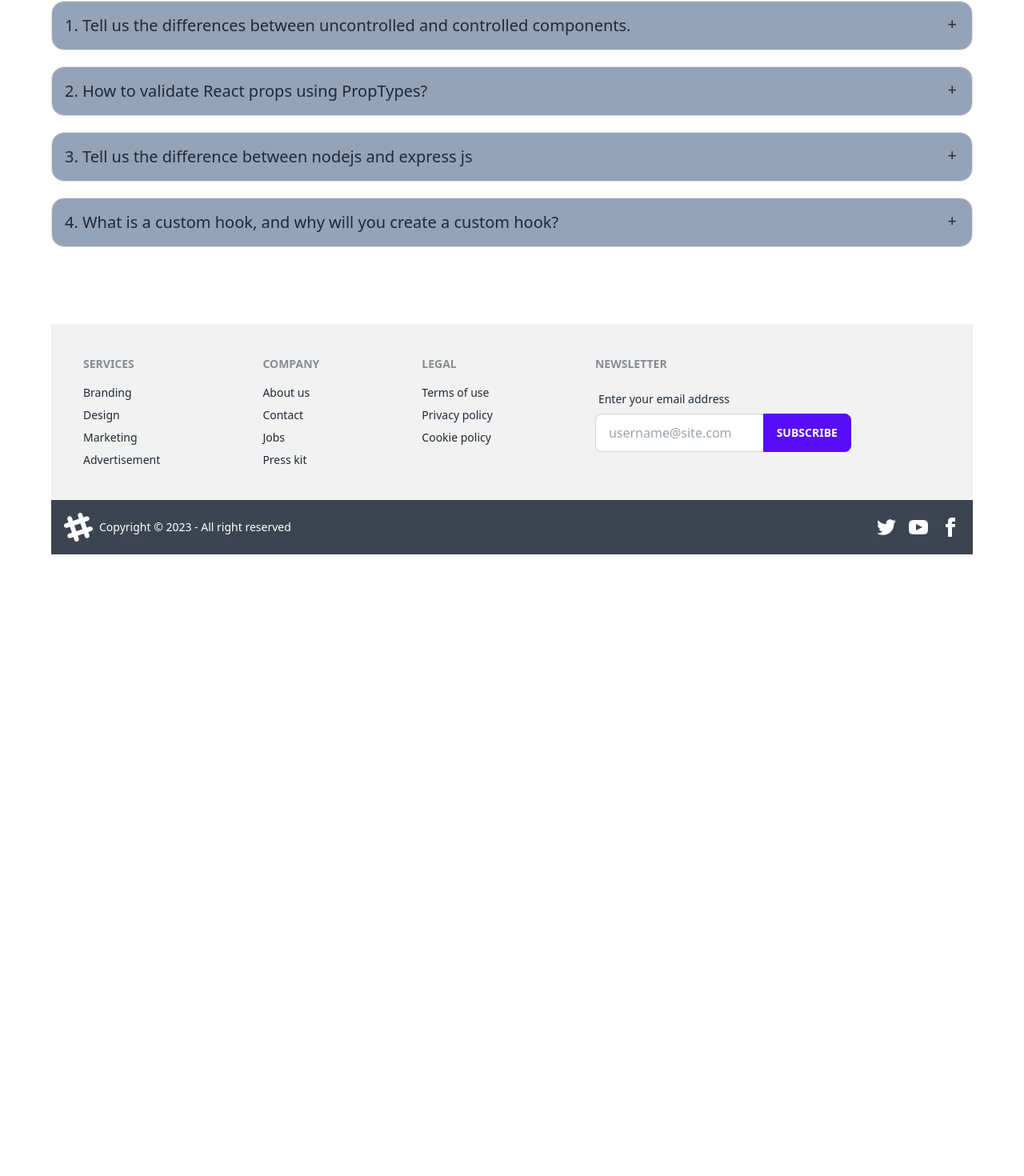
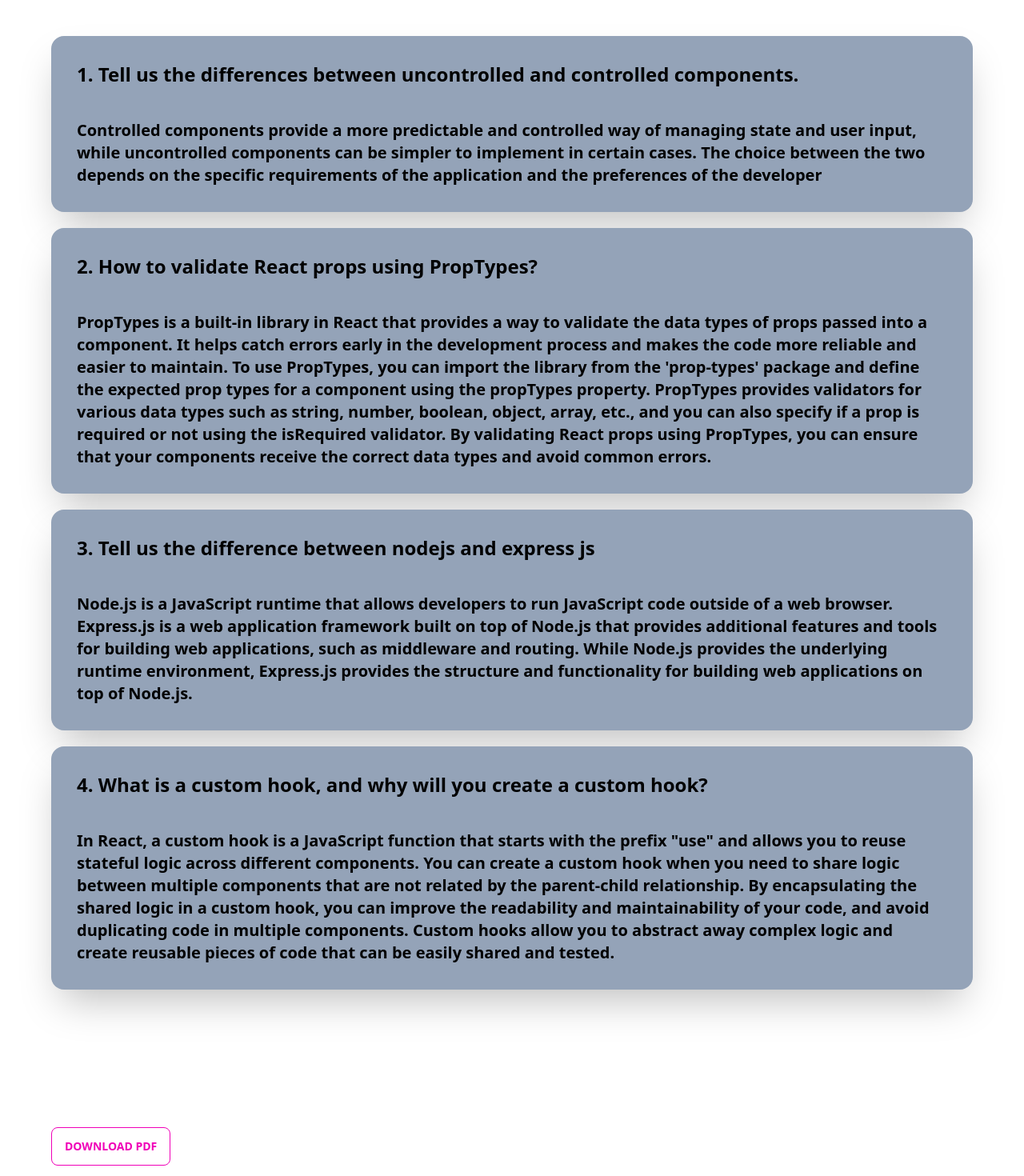
Before and after one commit to samimhossainsujon/Bangla-Bazar-Restaurant, a React (Create React App) app: page /blog in a window 1280 px wide. Shown: the part 109-1579 px from the top of the page at 80% size. Before the commit the page ends 822 px from the top, so only its background shows below. Built offline with nearby package versions, Linux system fonts and the light colour scheme; no server answers.

Commit message:
downlode pdf button added

```diff
--- a/package.json
+++ b/package.json
@@ -16,8 +16,10 @@
     "react": "^18.2.0",
     "react-dom": "^18.2.0",
     "react-icons": "^4.8.0",
+    "react-lazy-load": "^4.0.1",
     "react-router-dom": "^6.11.0",
     "react-scripts": "5.0.1",
+    "react-to-print": "^2.14.12",
     "sort-by": "^1.2.0",
     "web-vitals": "^2.1.4"
   },
--- a/src/components/Blog/Blog.js
+++ b/src/components/Blog/Blog.js
@@ -1,54 +1,74 @@
-import React from "react";
+import React, { useRef } from "react";
+import ReactToPrint from "react-to-print";
 
 
 const Blogs = () => {
+
+    const ref = useRef();
     return (
         <div>
+            <div className="py-6" ref={ref} >
 
+                <div className="card w-full bg-slate-400 shadow-2xl mt-5 mb-5">
+                    <div className="card-body">
+                        <h2 className="card-title text-2xl font-bold text-black"> 1. Tell us the differences between uncontrolled and controlled components.</h2>
+                        <p className="mt-8 text-xl font-semibold text-black">Controlled components provide a more predictable and controlled way of managing state and user input, while uncontrolled components can be simpler to implement in certain cases. The choice between the two depends on the specific requirements of the application and the preferences of the developer</p>
 
-
-            <div tabIndex={0} className="bg-slate-400 mt-5 mb-5 collapse collapse-plus border border-base-300 bg-base-100 rounded-box">
-                <div className="collapse-title text-xl font-medium">
-                    1. Tell us the differences between uncontrolled and controlled components.
-                </div>
-                <div className="collapse-content">
-                    <p> Controlled components provide a more predictable and controlled way of managing state and user input, while uncontrolled components can be simpler to implement in certain cases. The choice between the two depends on the specific requirements of the application and the preferences of the developer</p>
                     </div>
                 </div>
 
 
 
-            <div tabIndex={0} className="bg-slate-400 mt-5 mb-5 collapse collapse-plus border border-base-300 bg-base-100 rounded-box">
-                <div className="collapse-title text-xl font-medium">
-                    2. How to validate React props using PropTypes?
-                </div>
-                <div className="collapse-content">
-                    <p>PropTypes is a built-in library in React that provides a way to validate the data types of props passed into a component. It helps catch errors early in the development process and makes the code more reliable and easier to maintain. To use PropTypes, you can import the library from the 'prop-types' package and define the expected prop types for a component using the propTypes property. PropTypes provides validators for various data types such as string, number, boolean, object, array, etc., and you can also specify if a prop is required or not using the isRequired validator. By validating React props using PropTypes, you can ensure that your components receive the correct data types and avoid common errors.</p>
+                <div className="card w-full bg-slate-400 shadow-2xl mt-5 mb-5">
+                    <div className="card-body">
+                        <h2 className="card-title text-2xl font-bold text-black"> 2. How to validate React props using PropTypes?</h2>
+                        <p className="mt-8 text-xl font-semibold text-black">PropTypes is a built-in library in React that provides a way to validate the data types of props passed into a component. It helps catch errors early in the development process and makes the code more reliable and easier to maintain. To use PropTypes, you can import the library from the 'prop-types' package and define the expected prop types for a component using the propTypes property. PropTypes provides validators for various data types such as string, number, boolean, object, array, etc., and you can also specify if a prop is required or not using the isRequired validator. By validating React props using PropTypes, you can ensure that your components receive the correct data types and avoid common errors.</p>
+
                     </div>
                 </div>
 
 
-            <div tabIndex={0} className="bg-slate-400 mt-5 mb-5 collapse collapse-plus border border-base-300 bg-base-100 rounded-box">
-                <div className="collapse-title text-xl font-medium">
-                    3. Tell us the difference between nodejs and express js
-                </div>
-                <div className="collapse-content">
-                    <p>Node.js is a JavaScript runtime that allows developers to run JavaScript code outside of a web browser. Express.js is a web application framework built on top of Node.js that provides additional features and tools for building web applications, such as middleware and routing. While Node.js provides the underlying runtime environment, Express.js provides the structure and functionality for building web applications on top of Node.js.</p>
+
+                <div className="card w-full bg-slate-400 shadow-2xl mt-5 mb-5">
+                    <div className="card-body">
+                        <h2 className="card-title text-2xl font-bold text-black">3. Tell us the difference between nodejs and express js</h2>
+                        <p className="mt-8 text-xl font-semibold text-black">Node.js is a JavaScript runtime that allows developers to run JavaScript code outside of a web browser. Express.js is a web application framework built on top of Node.js that provides additional features and tools for building web applications, such as middleware and routing. While Node.js provides the underlying runtime environment, Express.js provides the structure and functionality for building web applications on top of Node.js.</p>
+
                     </div>
                 </div>
 
 
-            <div tabIndex={0} className="bg-slate-400 mt-5 mb-5 collapse collapse-plus border border-base-300 bg-base-100 rounded-box">
-                <div className="collapse-title text-xl font-medium">
-                    4. What is a custom hook, and why will you create a custom hook?
-                </div>
-                <div className="collapse-content">
-                    <p>In React, a custom hook is a JavaScript function that starts with the prefix "use" and allows you to reuse stateful logic across different components. You can create a custom hook when you need to share logic between multiple components that are not related by the parent-child relationship. By encapsulating the shared logic in a custom hook, you can improve the readability and maintainability of your code, and avoid duplicating code in multiple components. Custom hooks allow you to abstract away complex logic and create reusable pieces of code that can be easily shared and tested.</p>
+                <div className="card w-full bg-slate-400 shadow-2xl mt-5 mb-5">
+                    <div className="card-body">
+                        <h2 className="card-title text-2xl font-bold text-black"> 4. What is a custom hook, and why will you create a custom hook?</h2>
+                        <p className="mt-8 text-xl font-semibold text-black">In React, a custom hook is a JavaScript function that starts with the prefix "use" and allows you to reuse stateful logic across different components. You can create a custom hook when you need to share logic between multiple components that are not related by the parent-child relationship. By encapsulating the shared logic in a custom hook, you can improve the readability and maintainability of your code, and avoid duplicating code in multiple components. Custom hooks allow you to abstract away complex logic and create reusable pieces of code that can be easily shared and tested.</p>
+
                     </div>
                 </div>
 
 
+
+
+
+
+
+
+
+
+
+
             </div>
+
+            <div className="mt-32">
+                <ReactToPrint
+                    trigger={() => (
+                        <button className="btn btn-outline btn-secondary">Download PDf</button>
+                    )}
+                    content={() => ref.current}
+                />
+            </div>
+        </div>
+
     );
 };
 
--- a/src/components/ChefCart/ChefCart.js
+++ b/src/components/ChefCart/ChefCart.js
@@ -1,6 +1,7 @@
 import React from "react";
 import { Link } from "react-router-dom";
 import { AiFillLike } from "react-icons/ai";
+import LazyLoad from "react-lazy-load";
 
 const ChefCart = ({ Chefdata }) => {
   const {
@@ -25,7 +26,11 @@ const ChefCart = ({ Chefdata }) => {
     <div className="card w-96 bg-slate-300 shadow-xl  ">
       <div className="avatar  justify-center">
         <div className="w-40 mt-2 rounded-full ring ring-primary ring-offset-base-100 ring-offset-2">
-          <img src={Chef_Picture} />
+
+          <LazyLoad height={200} width={200} threshold={0.5}>
+            <img src={Chef_Picture} />
+          </LazyLoad>
+
         </div>
       </div>
       <div className="card-body">
--- a/src/components/ChefCart/RecipesCart.js
+++ /dev/null
@@ -1,12 +0,0 @@
-import React from 'react';
-
-const RecipesCart = () => {
-
-    return (
-        <div>
-
-        </div>
-    );
-};
-
-export default RecipesCart;
--- a/src/components/Provider/AuthProvider.js
+++ b/src/components/Provider/AuthProvider.js
@@ -18,6 +18,8 @@ const auth = getAuth(app);
 const AuthProvider = ({ children }) => {
   const [user, setUser] = useState(null);
   const [loding, setloding] = useState(true);
+
+
 
   //=========================
   //   SIGN UP
--- a/src/components/Register/Register.js
+++ b/src/components/Register/Register.js
@@ -6,6 +6,8 @@ const Register = () => {
   const { createUser, } = useContext(AuthContext);
   const [error, seterror] = useState();
   const [success, setsuccess] = useState();
+  const [photoUrl, setPhotoUrl] = useState();
+
 
 
   const handelRegister = (event) => {
@@ -127,3 +129,69 @@ const Register = () => {
 
 
 export default Register;
+
+
+
+
+
+
+
+
+
+
+
+
+
+
+
+
+/***
+ * import React, { useState } from 'react';
+import firebase from 'firebase/app';
+import 'firebase/auth';
+
+function Example() {
+  const [email, setEmail] = useState('');
+  const [password, setPassword] = useState('');
+  const [photoUrl, setPhotoUrl] = useState('');
+
+  function handleRegister() {
+    firebase.auth().createUserWithEmailAndPassword(email, password)
+      .then((userCredential) => {
+        // Signed in
+        const user = userCredential.user;
+        // Update profile photo URL
+        user.updateProfile({
+          photoURL: photoUrl
+        }).then(() => {
+          // Profile photo URL updated successfully
+        }).catch((error) => {
+          // Error updating profile photo URL
+        });
+      })
+      .catch((error) => {
+        const errorCode = error.code;
+        const errorMessage = error.message;
+        // Handle error
+      });
+  }
+
+  return (
+    <div>
+      <label>Email:</label>
+      <input type="email" value={email} onChange={(e) => setEmail(e.target.value)} />
+      <br />
+      <label>Password:</label>
+      <input type="password" value={password} onChange={(e) => setPassword(e.target.value)} />
+      <br />
+      <label>Profile Photo URL:</label>
+      <input type="text" value={photoUrl} onChange={(e) => setPhotoUrl(e.target.value)} />
+      <br />
+      <button onClick={handleRegister}>Register</button>
+    </div>
+  );
+}
+
+export default Example;
+
+ */
```
Also changed, not shown: src/components/ChefCart/ChefCartDetails.js (+27 -15 lines), 1 other file (tests, documents, lock files or other folders). Lines whose indentation alone changed are shown as unchanged.
